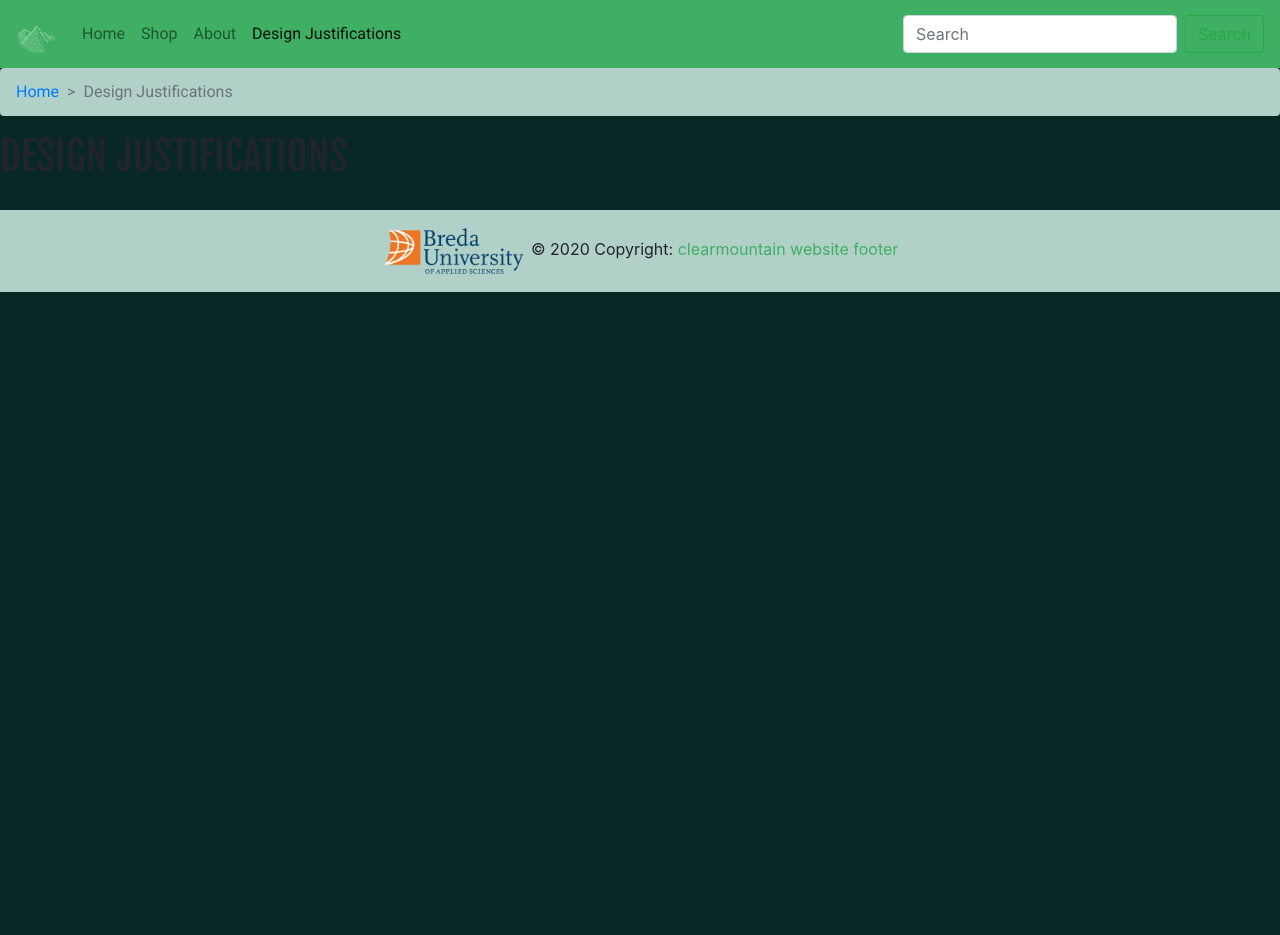
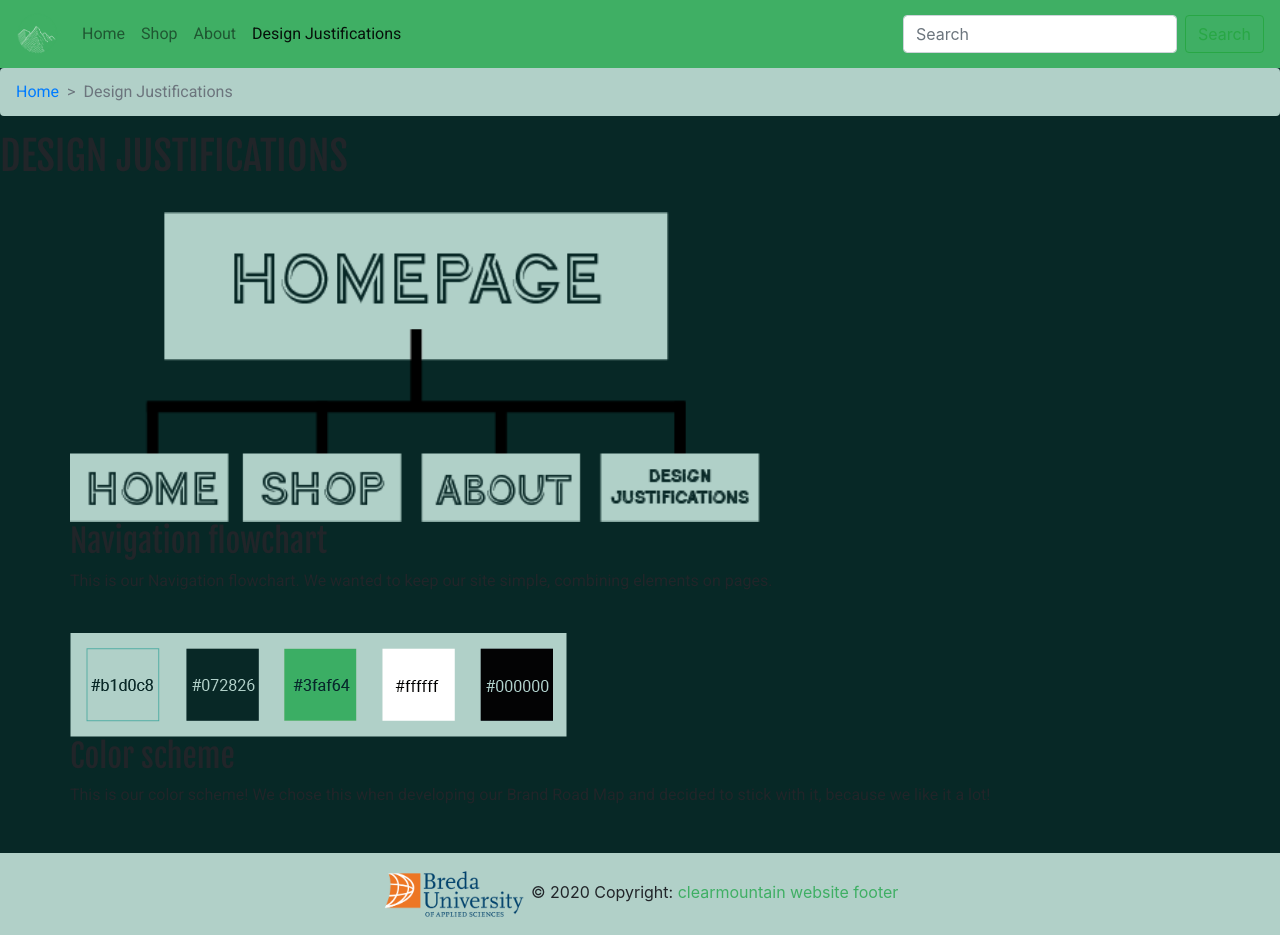
Before and after one commit to 180797/PRJ4-GroupWebsiteCM, a plain HTML site: page PRJ4_GroupWebsite CM/DesignJustifications.html in a window 1280 px wide. Before the commit the page ends 800 px from the top, so only its background shows below. Drawn offline with Linux system fonts and the light colour scheme.

Commit message:
Navchart Colorscheme

```diff
--- a/PRJ4_GroupWebsite CM/DesignJustifications.html
+++ b/PRJ4_GroupWebsite CM/DesignJustifications.html
@@ -39,6 +39,20 @@
 	<div class="headerdesign">
 	<h1>DESIGN JUSTIFICATIONS</h1>
 	</div>
+	<div class="container">
+<br>
+<div class="row">
+  <article id="navigation"><img class="Navchart" src="images/Color schemeAsset 5.png" width="75%" alt="Navigation flowchart"/>
+    <h2>Navigation flowchart</h2>
+    <p>This is our Navigation flowchart. We wanted to keep our site simple, combining elements on pages.
+    </p>
+	<br>
+	  <img class="colorscheme" src="images/Color schemeAsset 4.png" alt="Color scheme image"/>
+	<h2>Color scheme</h2>
+	   <p>This is our color scheme! We chose this when developing our Brand Road Map and decided to stick with it, because we like it a lot!</p>
+  </article>
+</div>
+	</div>
 <footer class="page-footer font-small blue">
   <div class="footer-copyright text-center py-3 "> <img src="images/logopng.png" alt="tree icon" height="50"> © 2020 Copyright: <a href="https://lnk.bio/56cH">clearmountain website footer</a> </div>
 </footer>
```
Also changed, not shown: PRJ4_GroupWebsite CM/images/Color schemeAsset 4.png (added), PRJ4_GroupWebsite CM/images/Color schemeAsset 5.png (added).
